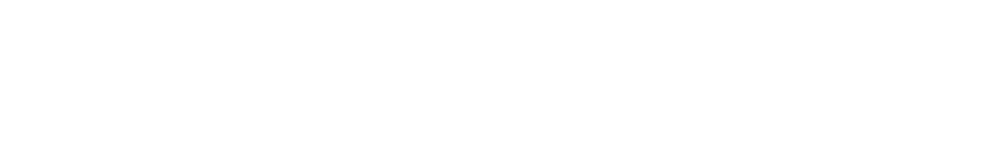
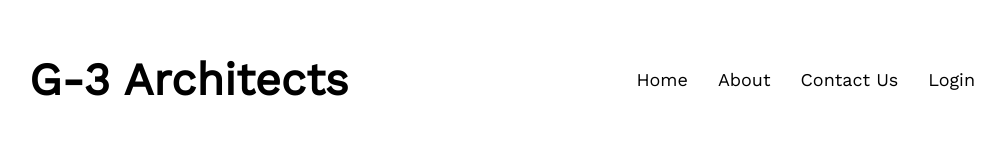
Before and after one commit to mahii060/architecture-assignment, a plain HTML site: page index.html in a window 1280 px wide. Shown: the whole page, without its empty margins (123-1128 px from the left). Drawn offline with nearby package versions, Linux system fonts and the light colour scheme.

Commit message:
navigation button done

```diff
--- a/index.html
+++ b/index.html
@@ -12,7 +12,26 @@
 
 <body>
     <header>
+        <nav class="navigation">
+            <div>
+                <h3 class="nav-title">G-3 Architects</h3>
+            </div>
+            <div class="nav-buttons">
+                <div>
+                    <a class="nav-button" href="">Home</a>
+                </div>
+                <div>
+                    <a class="nav-button" href="">About </a>
+                </div>
+                <div>
+                    <a class="nav-button" href="">Contact Us</a>
+                </div>
+                <div>
+                    <a class="nav-button" href="">Login</a>
+                </div>
+            </div>
 
+        </nav>
     </header>
     <main></main>
     <footer></footer>
--- a/styles/style.css
+++ b/styles/style.css
@@ -0,0 +1,43 @@
+/* font style */
+@import url('https://fonts.googleapis.com/css2?family=Work+Sans&display=swap');
+
+/* Utilities */
+body {
+    font-family: 'Work Sans', sans-serif;
+}
+
+/* navigation */
+.navigation {
+    display: flex;
+    justify-content: space-around;
+    align-items: center;
+}
+
+.nav-title {
+    font-size: 45px;
+    font-weight: 700;
+    color: black;
+}
+
+.nav-buttons {
+    display: flex;
+}
+
+.nav-button {
+    margin-right: 30px;
+    text-decoration: none;
+    color: black;
+    font-size: 18px;
+    font-weight: 500;
+}
+
+/* media queries mobile device */
+@media screen and (max-width: 576px) {
+    .navigation {
+        flex-direction: column;
+    }
+
+    .nav-buttons {
+        flex-direction: column;
+    }
+}
```
